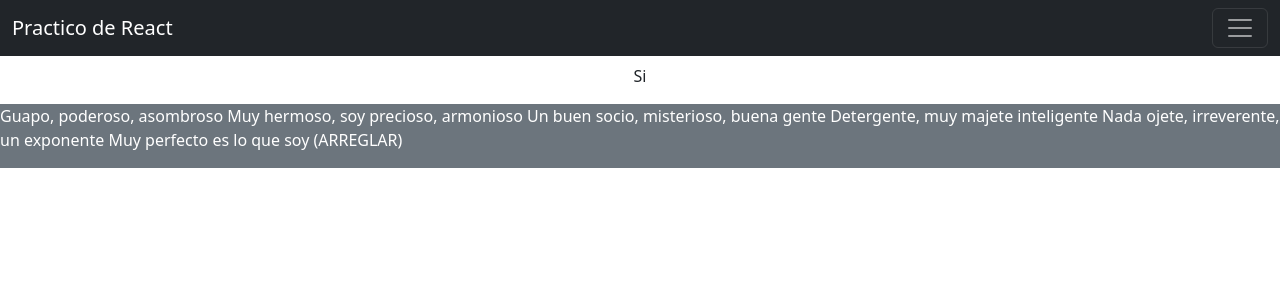
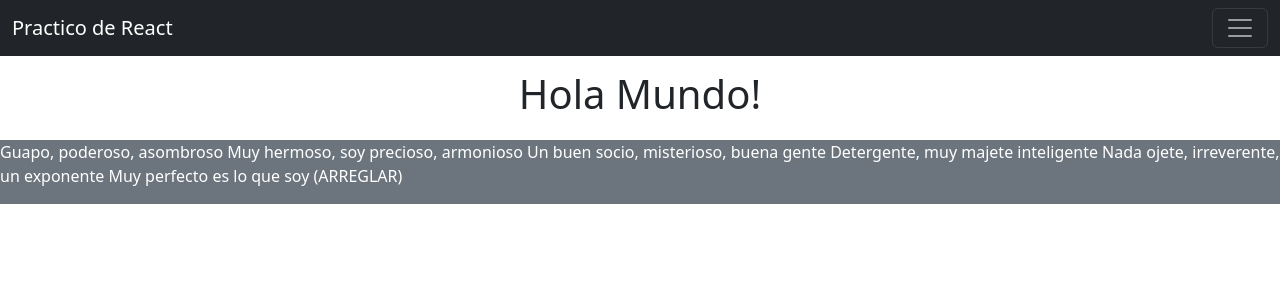
Before and after one commit to SantiagoPuertas4/practicoReact, a React (Vite) app: page /ejercicio1 in a window 1280 px wide. Shown: the top 300 px of the page. Built offline with nearby package versions, Linux system fonts and the light colour scheme.

Commit message:
Terminado ejercicio 1

```diff
--- a/src/views/Ejercicio1View.jsx
+++ b/src/views/Ejercicio1View.jsx
@@ -2,7 +2,7 @@ const E1View = () => {
   return (
     <>
       <div className="container pt-5 d-flex justify-content-center mt-3">
-        <p>Si</p>
+        <p className="fs-1">Hola Mundo!</p>
       </div>
     </>
   );
```
